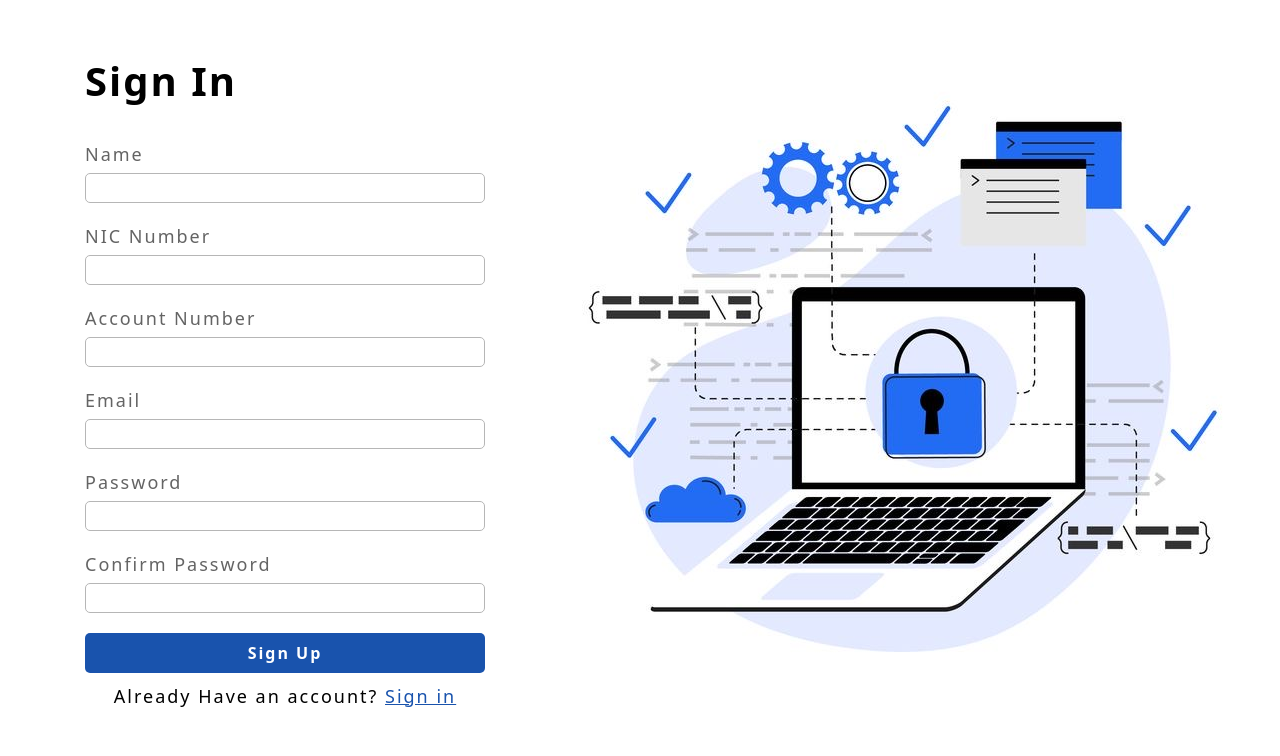
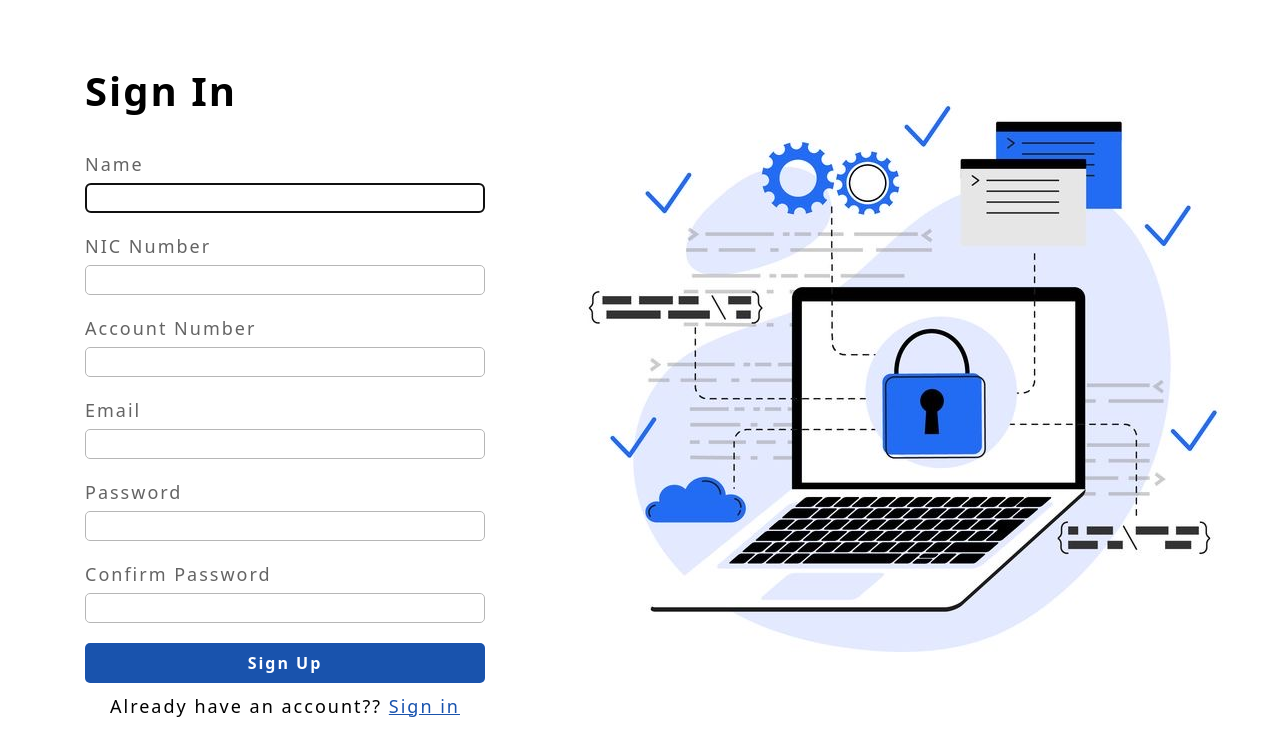
Before and after one commit to KaSaNaa/SoftwareSecurity, a React (Vite) app in the folder client/: page /signup in a window 1280 px wide. Shown: the top 756 px of the page. Built offline with nearby package versions, Linux system fonts and the light colour scheme.

Commit message:
Refactor sign-in and sign-up forms in ItemSignin.jsx and ItemSignup.jsx

```diff
--- a/client/src/components/ItemSignin.jsx
+++ b/client/src/components/ItemSignin.jsx
@@ -1,37 +1,48 @@
+import { Link } from "react-router-dom";
 import "./ItemSignup.css";
-import { Form, Link } from "react-router-dom";
+
 export default function ItemSignin() {
   return (
     <div className="main-li-container">
       <h1 className="signup-head">Sign In</h1>
-      <Form>
-        <ul>
-          <li className="item-list">
-            <label className="class-label">Email</label>
-            <input className="class-input" type="email"></input>
-          </li>
-          <li className="item-list">
-            <label className="class-label">Password</label>
-            <input className="class-input" type="password"></input>
-          </li>
-
-          <li className="item-list">
-            <button className="signup-button">Sign In</button>
-          </li>
-          <div className="decoy-div">
-            <li className="item-list">
-              <p className="signin-text">
-                Don&apos;t Have an account?{" "}
-                <button className="signin-link">
-                  <span>
-                    <Link to={"/signin"}>Sign up</Link>
-                  </span>
-                </button>
-              </p>
-            </li>
-          </div>
-        </ul>
-      </Form>
+      <form>
+        <div className="item-list">
+          <label className="class-label" htmlFor="email">
+            Email
+          </label>
+          <input
+            className="class-input"
+            type="email"
+            id="email"
+            name="email"
+            autoFocus
+          />
+        </div>
+        <div className="item-list">
+          <label className="class-label" htmlFor="password">
+            Password
+          </label>
+          <input
+            className="class-input"
+            type="password"
+            id="password"
+            name="password"
+          />
+        </div>
+        <div className="item-list">
+          <button className="signup-button" type="submit">
+            Sign In
+          </button>
+        </div>
+        <div className="decoy-div">
+          <p className="signin-text">
+            Don&apos;t Have an account?{" "}
+            <Link className="signin-link" to="/signup">
+              Sign up
+            </Link>
+          </p>
+        </div>
+      </form>
     </div>
   );
 }
--- a/client/src/components/ItemSignup.jsx
+++ b/client/src/components/ItemSignup.jsx
@@ -1,47 +1,82 @@
-// eslint-disable-next-line no-unused-vars
-import React from 'react';
-import './ItemSignup.css';
+import { Link } from "react-router-dom";
+import "./ItemSignup.css";
 
 export default function ItemSignup() {
   return (
-    <div className='main-li-container'>
-      <h1 className='signup-head'>Sign In</h1>
-      <ul>
-        <li className='item-list'>
-          <label className='class-label'>Name</label>
-          <input className='class-input' type='text'></input>
-        </li>
-        <li className='item-list'>
-          <label className='class-label'>NIC Number</label>
-          <input className='class-input' type='text'></input>
-        </li>
-        <li className='item-list'>
-          <label className='class-label'>Account Number</label>
-          <input className='class-input' type='text'></input>
-        </li>
-        <li className='item-list'>
-          <label className='class-label'>Email</label>
-          <input className='class-input' type='email'></input>
-        </li>
-        <li className='item-list'>
-          <label className='class-label'>Password</label>
-          <input className='class-input' type='password'></input>
-        </li>
-        <li className='item-list'>
-          <label className='class-label'>Confirm Password</label>
-          <input className='class-input' type='password'></input>
-        </li>
-
-        <li className='item-list'>
-          <button className='signup-button'>Sign Up</button>
-        </li>
+    <div className="main-li-container">
+      <h1 className="signup-head">Sign In</h1>
+      <form>
+        <div className="item-list">
+          <label className="class-label" htmlFor="name">
+            Name
+          </label>
+          <input
+            className="class-input"
+            type="text"
+            id="name"
+            name="name"
+            autoFocus
+          />
+        </div>
+        <div className="item-list">
+          <label className="class-label" htmlFor="nic">
+            NIC Number
+          </label>
+          <input className="class-input" type="text" id="nic" name="nic" />
+        </div>
+        <div className="item-list">
+          <label className="class-label" htmlFor="account">
+            Account Number
+          </label>
+          <input
+            className="class-input"
+            type="text"
+            id="account"
+            name="account"
+          />
+        </div>
+        <div className="item-list">
+          <label className="class-label" htmlFor="email">
+            Email
+          </label>
+          <input className="class-input" type="email" id="email" name="email" />
+        </div>
+        <div className="item-list">
+          <label className="class-label" htmlFor="password">
+            Password
+          </label>
+          <input
+            className="class-input"
+            type="password"
+            id="password"
+            name="password"
+          />
+        </div>
+        <div className="item-list">
+          <label className="class-label" htmlFor="confirmPassword">
+            Confirm Password
+          </label>
+          <input
+            className="class-input"
+            type="password"
+            id="confirmPassword"
+            name="confirmPassword"
+          />
+        </div>
+        <div className="item-list">
+          <button className="signup-button" type="submit">
+            Sign Up
+          </button>
+        </div>
         <div className="decoy-div">
-        <li className='item-list'>
-          <p className='signin-text'>Already Have an account? <button className='signin-link'>Sign in</button>
+          <p className="signin-text">
+            Already have an account??{" "}
+            <Link className="signin-link" to="/signin">
+              Sign in
+            </Link>
           </p>
-        </li>
         </div>
-      </ul>
+      </form>
     </div>
   );
 }
```
